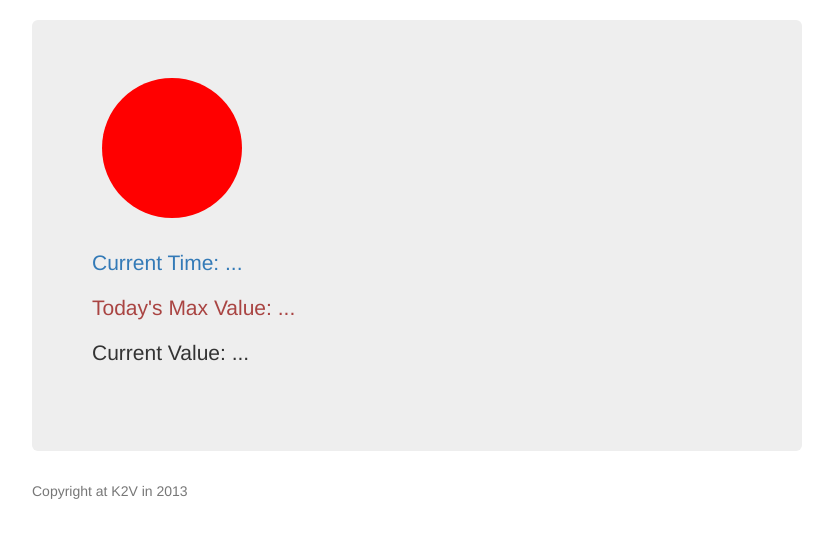
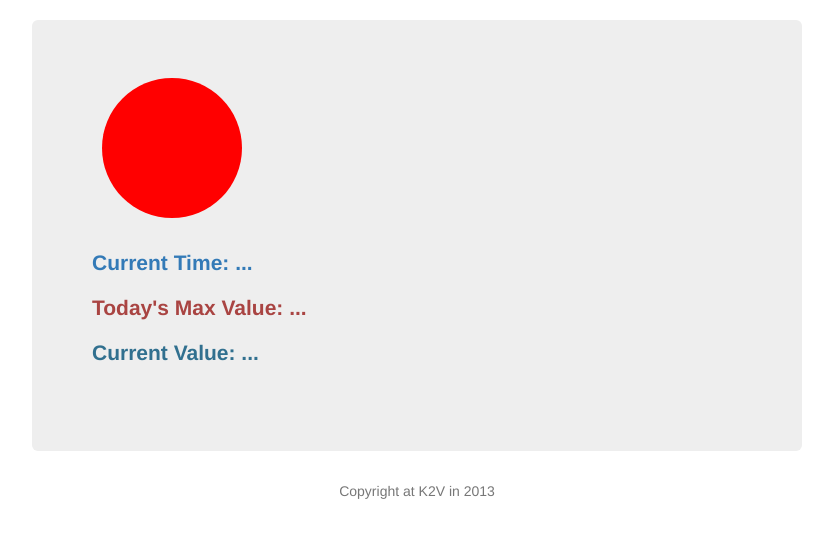
Before and after one commit to jwj0831/dust-portal, a PHP site: page /dust.php in a window 1280 px wide. Shown: the part 57-595 px from the top of the page, without its empty margins (223-1056 px from the left). Run offline with PHP 8.4, Linux system fonts and the light colour scheme; data that the repository does not hold is empty; some libraries are stand-ins or nearby versions.

Commit message:
add text to strong

```diff
--- a/dust.php
+++ b/dust.php
@@ -59,18 +59,18 @@ $results -> close();
 				</div>
 				<div id="text-info">
 					<div id="today-time">
-						<p class="text-primary">Current Time: ...</p>
+						<p class="text-primary"><strong>Current Time: ...</strong></p>
 					</div>
 					<div id="today-max">
-						<p class="text-danger">Today's Max Value: ...</p>
+						<p class="text-danger"><strong>Today's Max Value: ...</strong></p>
 					</div>
 					<div id="today-now">
-						<p class="trxt-info">Current Value: ...</p>
+						<p class="text-info"><strong>Current Value: ...</strong></p>
 					</div>
 				</div>
 			</div><!-- /.jumbotron-->
 
-			<div class="footer">
+			<div class="footer text-center">
 				<p>Copyright at K2V in 2013</p>
 			</div>
 		</div><!-- /.container -->
```
